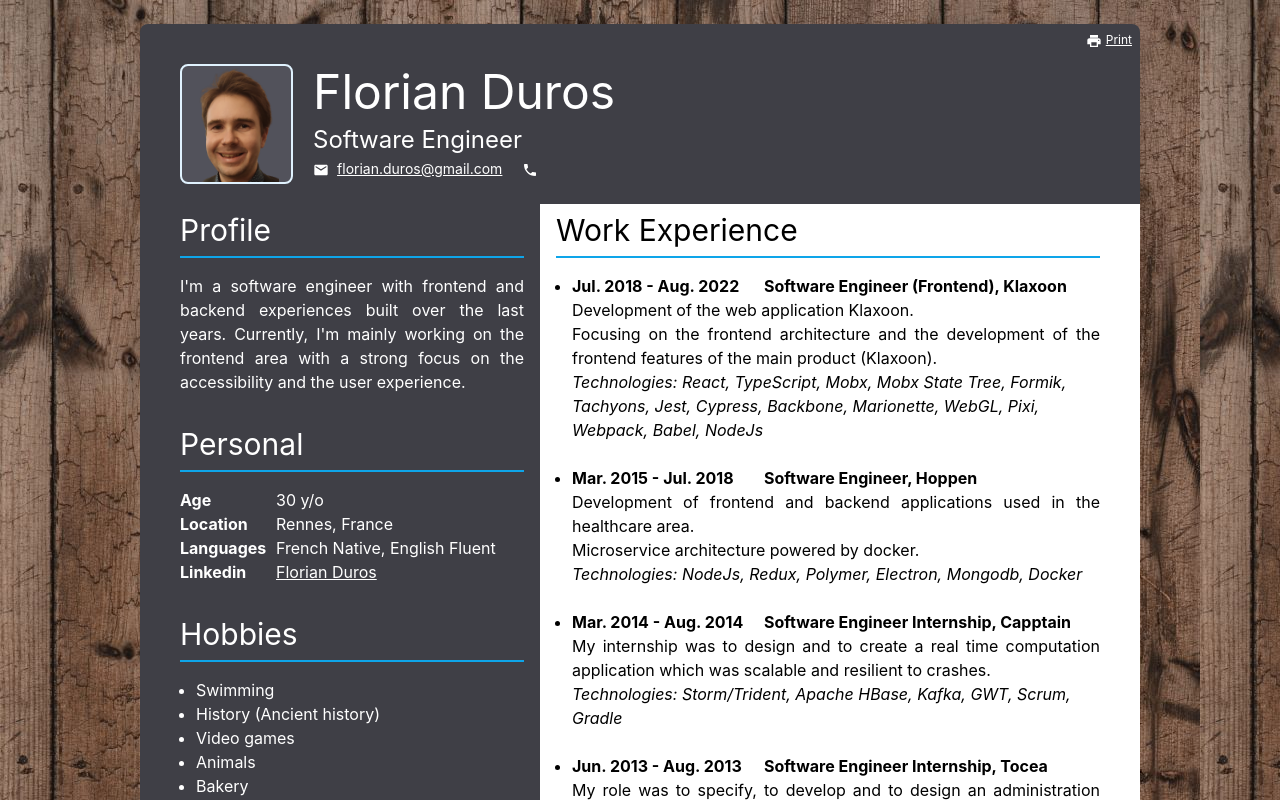
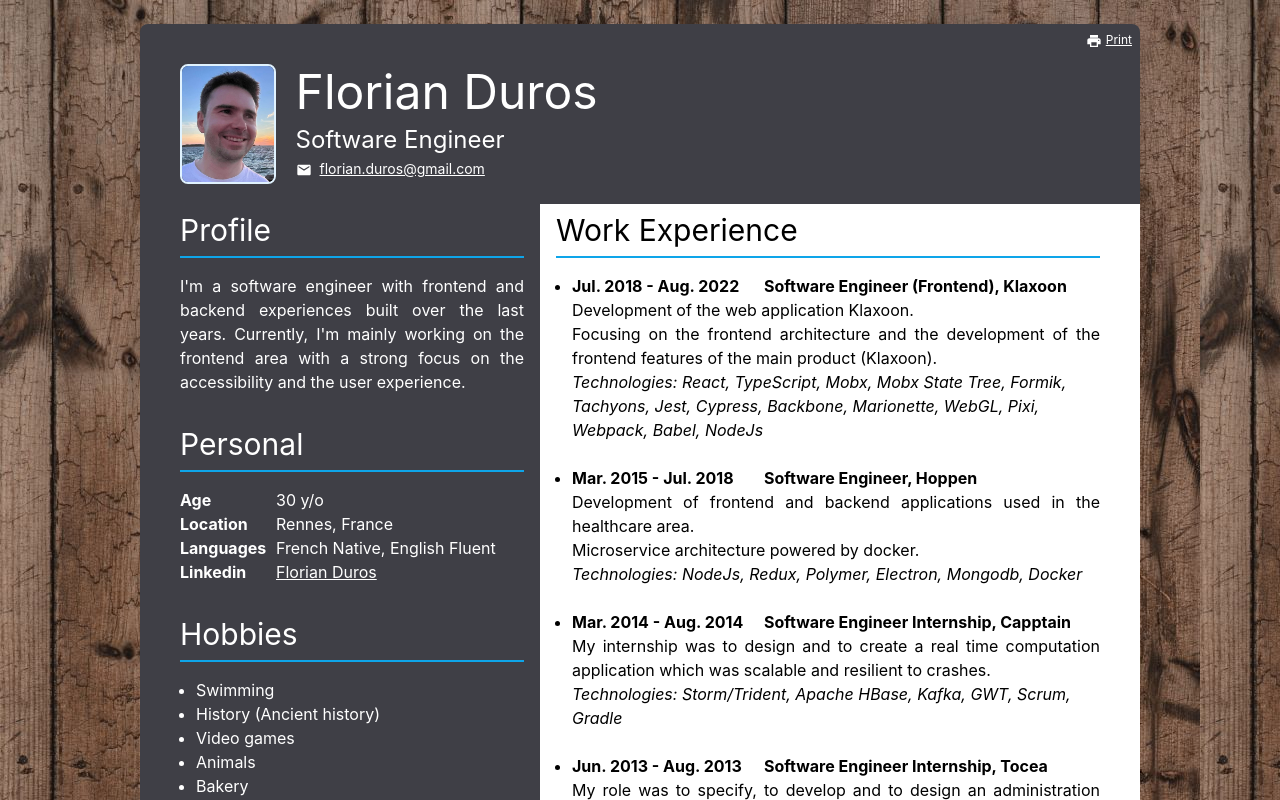
Before and after one commit to florianduros/florianduros.github.io, a React (Create React App) app: page / in a window 1280 px wide. Shown: the top 800 px of the page. Built offline with nearby package versions, Linux system fonts and the light colour scheme.

Commit message:
Change photo

```diff
--- a/src/components/Header/Header.tsx
+++ b/src/components/Header/Header.tsx
@@ -1,5 +1,5 @@
 import { Photo } from "./Photo";
-import { MdEmail, MdPhone, MdPrint } from "react-icons/md";
+import { MdEmail, MdPrint } from "react-icons/md";
 
 export function Header() {
   return (
@@ -19,9 +19,6 @@ export function Header() {
             florian.duros@gmail.com
           </a>
         </div>
-        <div className="desktop:inline desktop:ml-3">
-          <MdPhone className="inline" />
-        </div>
       </div>
       <button
         className="absolute underline m-2 top-0 right-0 text-xs print:hidden"
--- a/src/components/Header/Photo.tsx
+++ b/src/components/Header/Photo.tsx
@@ -1,8 +1,8 @@
 export function Photo() {
   return (
     <img
-      className="bg-zinc-600 rounded-lg border-2 border-sky-100 px-3"
-      src="./me.png"
+      className="bg-zinc-600 rounded-lg border-2 border-sky-100"
+      src="./me.jpeg"
       alt="Florian Duros"
       style={{
         height: 120,
```
Also changed, not shown: public/me.jpeg (added), public/me.png (deleted).
